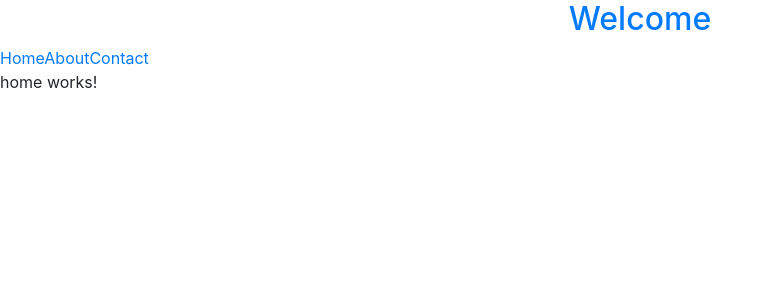
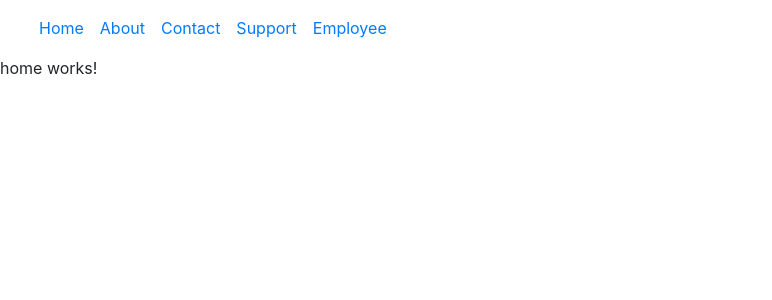
Before and after one commit to Kamodkash/Angular_project, an Angular app: page /home in a window 1280 px wide. Shown: the top 300 px of the page, without its empty margins (0-772 px from the left). Built offline with nearby package versions, Linux system fonts and the light colour scheme.

Commit message:
added nav bar

```diff
--- a/src/app/app.component.html
+++ b/src/app/app.component.html
@@ -1,14 +1,25 @@
-<h2 class="text-primary text-center">Welcome</h2>
-
-<div>
-  <router-outlet>
-    <a routerLink="/home" class="text-primary">Home</a>
-    <a routerLink="/about">About</a>
-    <a routerLink="/contact">Contact</a>
-  </router-outlet>
-  <!-- <app-home></app-home>
-  <app-about></app-about>
-  <app-employee></app-employee>
-  <app-contact></app-contact>
-  <app-support></app-support> -->
-</div>
+<router-outlet>
+<nav class="navbar navbar-expand-lg bg-body-tertiary">
+  <div class="container-fluid">
+    <div class="collapse navbar-collapse" id="navbarNav">
+      <ul class="navbar-nav">
+        <li class="nav-item">
+          <a class="nav-link active" aria-current="page" routerLink="home">Home</a>
+        </li>
+        <li class="nav-item">
+          <a class="nav-link" routerLink="about">About</a>
+        </li>
+        <li class="nav-item">
+          <a class="nav-link" routerLink="contact">Contact</a>
+        </li>
+        <li class="nav-item">
+          <a class="nav-link" routerLink="support">Support</a>
+        </li>
+        <li class="nav-item">
+          <a class="nav-link" routerLink="employee">Employee</a>
+        </li>
+      </ul>
+    </div>
+  </div>
+</nav>
+</router-outlet>
```
